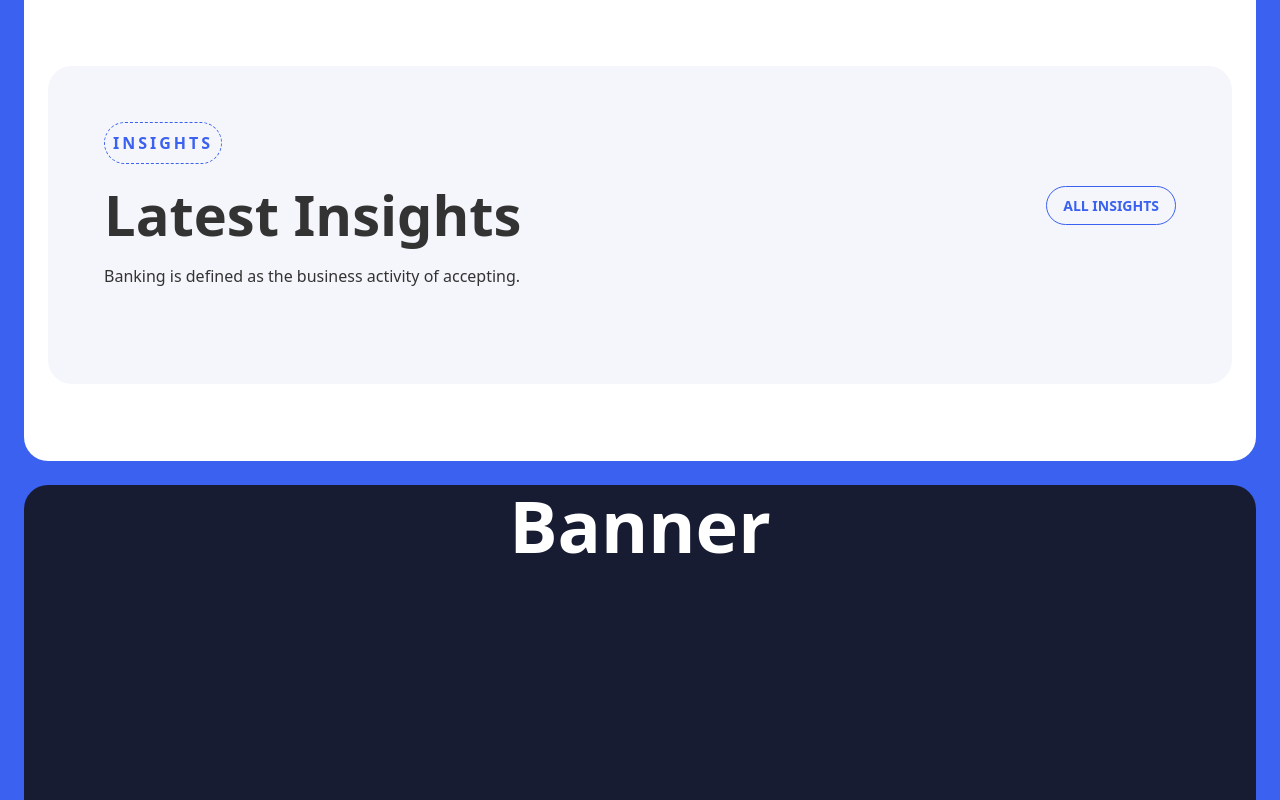
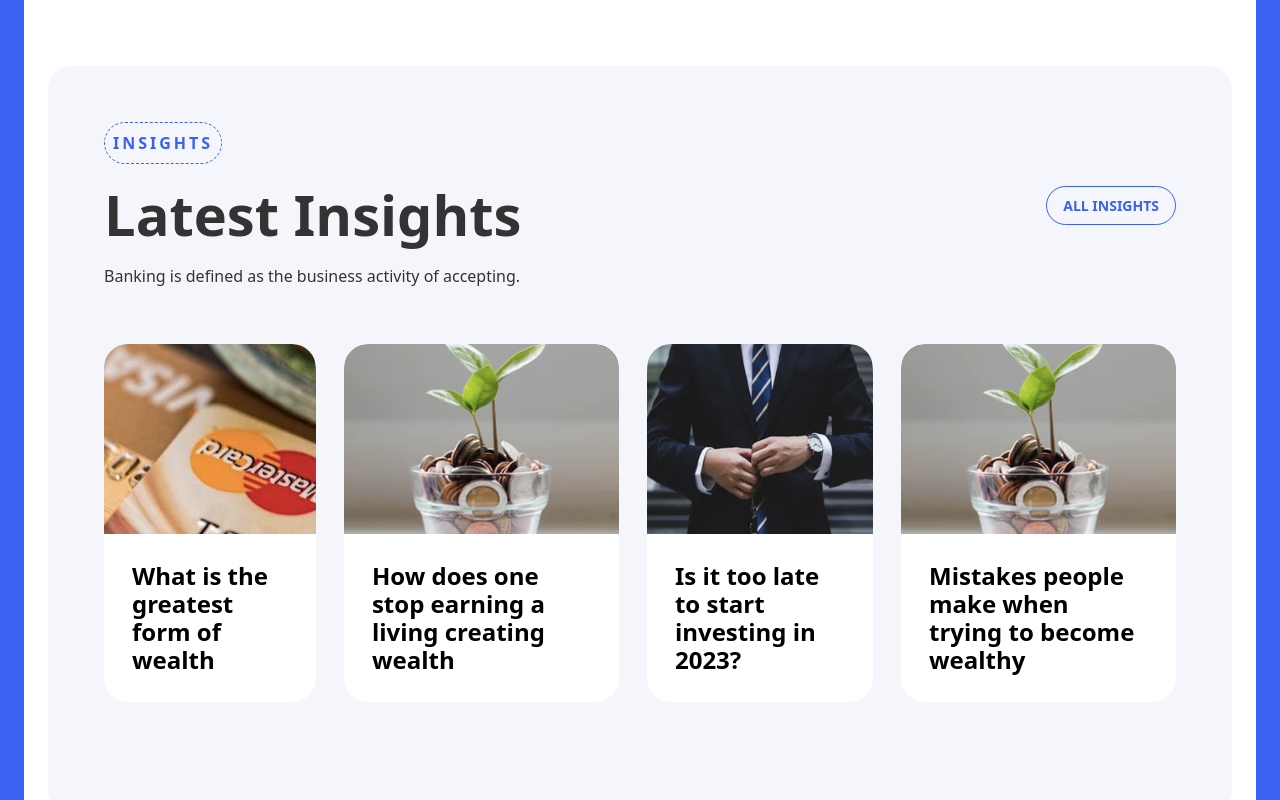
Before and after one commit to Andreyhuey/evobank, a React (Vite) app: page / in a window 1280 px wide. Shown: the part 5020-5820 px from the top of the page. Built offline with nearby package versions, Linux system fonts and the light colour scheme.

Commit message:
Insights component completed

```diff
--- a/src/components/Insights.tsx
+++ b/src/components/Insights.tsx
@@ -1,9 +1,14 @@
+import insight1 from "../assets/insight1.png";
+import insight2 from "../assets/insight12.png";
+import insight3 from "../assets/insight12.png";
+import insight4 from "../assets/insight13.png";
+
 const Insights = () => {
   return (
     <div id="insights" className="md:px-6 py-10">
       <div className="bg-[#F5F6FB] rounded-3xl md:px-14 px-6 py-14">
-        <div className="flex flex-col md:flex-row justify-between gap-8 pb-10">
-          <div className="flex flex-col lg:flex-row lg:items-center lg:justify-between gap-8 w-full">
+        <div className="flex flex-col md:flex-row justify-between gap-7">
+          <div className="flex flex-col lg:flex-row lg:items-center lg:justify-between gap-7 w-full">
             <div className="flex flex-col gap-5">
               <div>
                 <div className="border-[#3A61F0] border-[1px] text-[#3A61F0] border-dashed p-2 font-semibold inline-block rounded-3xl tracking-[3px] uppercase hover:scale-110 transition duration-300 ease-in-out  cursor-pointer">
@@ -27,7 +32,50 @@
         </div>
         {/*  */}
 
-        <div className="flex flex-col lg:flex-row"></div>
+        <div className="flex flex-col md:grid md:grid-cols-2 lg:flex lg:flex-row gap-7 py-14">
+          <div className="flex flex-col lg:max-w-[275px]">
+            <img
+              src={insight1}
+              alt="insights 1"
+              className="h-[190px] rounded-t-3xl"
+            />
+            <div className="p-7 h4 bg-white rounded-b-3xl">
+              What is the greatest form of wealth
+            </div>
+          </div>
+          {/*  */}
+          <div className="flex flex-col lg:max-w-[275px]">
+            <img
+              src={insight2}
+              alt="insights 1"
+              className="h-[190px] rounded-t-3xl"
+            />
+            <div className="p-7 h4 bg-white rounded-b-3xl">
+              How does one stop earning a living creating wealth
+            </div>
+          </div>
+          {/*  */}
+          <div className="flex flex-col lg:max-w-[275px]">
+            <img
+              src={insight4}
+              alt="insights 1"
+              className="h-[190px] rounded-t-3xl"
+            />
+            <div className="p-7 h4 bg-white rounded-b-3xl">
+              Is it too late to start investing in 2023?
+            </div>
+          </div>
+          <div className="flex flex-col lg:max-w-[275px]">
+            <img
+              src={insight3}
+              alt="insights 1"
+              className="h-[190px] rounded-t-3xl"
+            />
+            <div className="p-7 h4 bg-white rounded-b-3xl">
+              Mistakes people make when trying to become wealthy
+            </div>
+          </div>
+        </div>
       </div>
     </div>
   );
```
